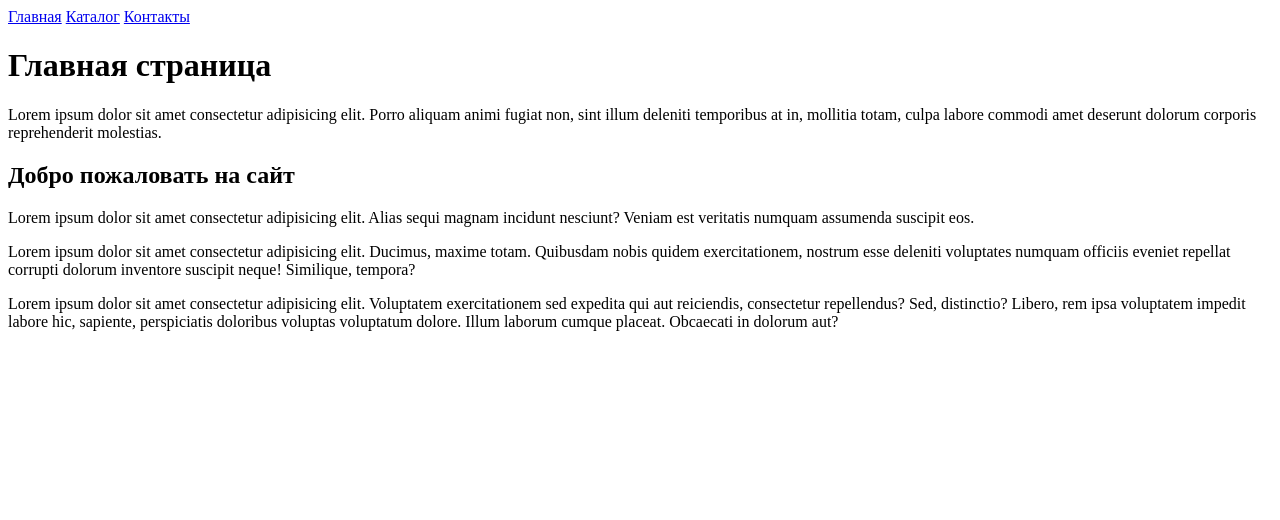
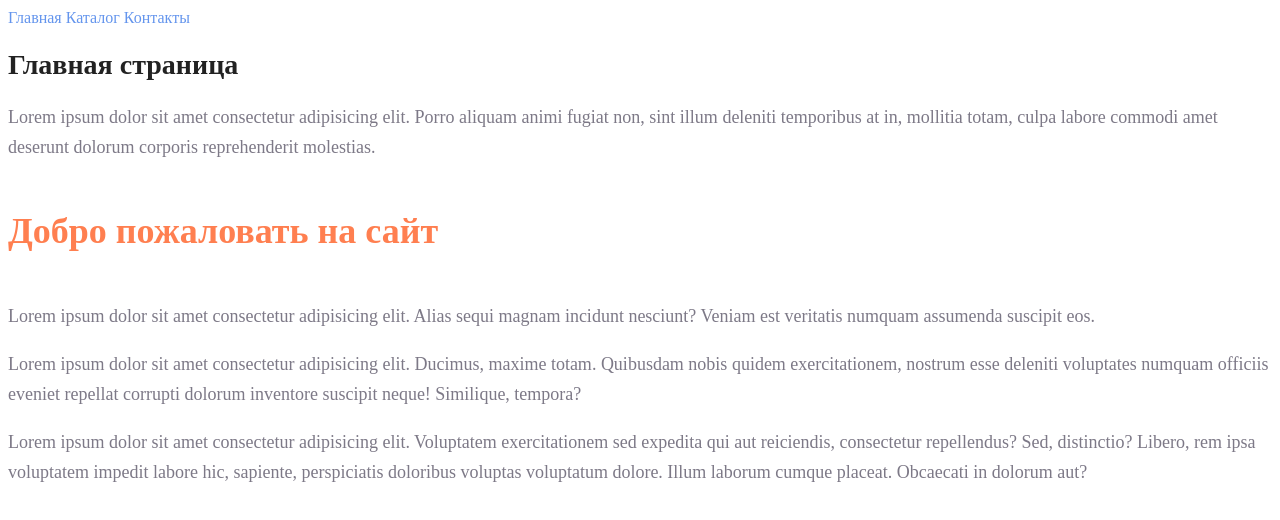
Before and after one commit to nararock/html_css_homework1, a plain HTML site: page index.html in a window 1280 px wide. Drawn offline with Linux system fonts and the light colour scheme.

Commit message:
added style.css + classes on pages

```diff
--- a/index.html
+++ b/index.html
@@ -5,24 +5,29 @@
     <meta charset="UTF-8">
     <meta name="viewport" content="width=device-width, initial-scale=1.0">
     <title>Главная</title>
+    <link rel="stylesheet" href="style.css">
 </head>
 
 <body>
-    <a href="#">Главная</a>
-    <a href="catalog/catalog.html">Каталог</a>
-    <a href="#">Контакты</a>
-    <h1>Главная страница</h1>
-    <p>Lorem ipsum dolor sit amet consectetur adipisicing elit. Porro aliquam animi fugiat non, sint illum deleniti
+    <a class="nav__link" href="#">Главная</a>
+    <a class="nav__link" href="catalog/catalog.html">Каталог</a>
+    <a class="nav__link" href="#">Контакты</a>
+    <h1 class="title">Главная страница</h1>
+    <p class="text">Lorem ipsum dolor sit amet consectetur adipisicing elit. Porro aliquam animi fugiat non, sint illum
+        deleniti
         temporibus at in, mollitia totam, culpa labore commodi amet deserunt dolorum corporis reprehenderit molestias.
     </p>
-    <h2>Добро пожаловать на сайт</h2>
-    <p>Lorem ipsum dolor sit amet consectetur adipisicing elit. Alias sequi magnam incidunt nesciunt? Veniam est
+    <h2 class="subtitle">Добро пожаловать на сайт</h2>
+    <p class="text">Lorem ipsum dolor sit amet consectetur adipisicing elit. Alias sequi magnam incidunt nesciunt?
+        Veniam est
         veritatis numquam assumenda suscipit eos.
     </p>
-    <p>Lorem ipsum dolor sit amet consectetur adipisicing elit. Ducimus, maxime totam. Quibusdam nobis quidem
+    <p class="text">Lorem ipsum dolor sit amet consectetur adipisicing elit. Ducimus, maxime totam. Quibusdam nobis
+        quidem
         exercitationem, nostrum esse deleniti voluptates numquam officiis eveniet repellat corrupti dolorum inventore
         suscipit neque! Similique, tempora?</p>
-    <p>Lorem ipsum dolor sit amet consectetur adipisicing elit. Voluptatem exercitationem sed expedita qui aut
+    <p class="text">Lorem ipsum dolor sit amet consectetur adipisicing elit. Voluptatem exercitationem sed expedita qui
+        aut
         reiciendis, consectetur repellendus? Sed, distinctio? Libero, rem ipsa voluptatem impedit labore hic, sapiente,
         perspiciatis doloribus voluptas voluptatum dolore. Illum laborum cumque placeat. Obcaecati in dolorum aut?</p>
 </body>
--- /dev/null
+++ b/style.css
@@ -0,0 +1,32 @@
+a {
+    text-decoration: none;
+}
+
+.nav__link {
+    color: cornflowerblue;
+    font-size: 16px;
+    line-height: 20px;
+}
+
+.title {
+    color: #222;
+    font-size: 28px;
+    line-height: 36px;
+    font-weight: bold;
+}
+
+.text {
+    font-style: normal;
+    font-weight: 300;
+    font-size: 18px;
+    line-height: 30px;
+    color: #7D7987;
+}
+
+.subtitle {
+    color: coral;
+    font-style: normal;
+    font-weight: 700;
+    font-size: 36px;
+    line-height: 80px;
+}
```
Also changed, not shown: catalog/catalog.html (+10 -8 lines).
